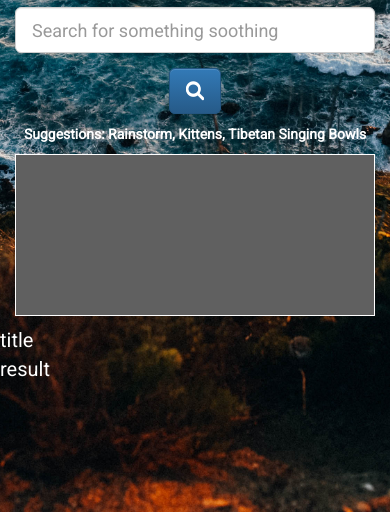
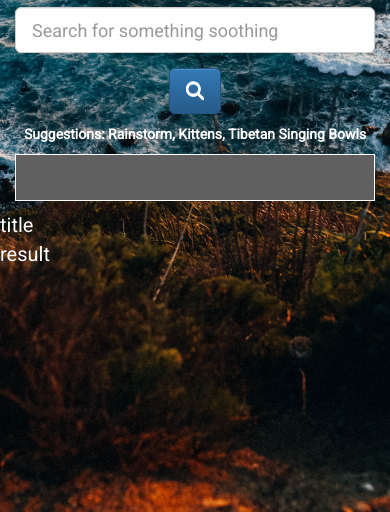
Before and after one commit to allisonPlusPlus/SootheTube, a PHP site: page / in a window 390 px wide. Shown: the part 332-844 px from the top of the page. Run offline with PHP 8.4, Linux system fonts and the light colour scheme; some libraries are stand-ins or nearby versions.

Commit message:
Set images to responsive and remove padding

```diff
--- a/index.html
+++ b/index.html
@@ -47,14 +47,14 @@
          <div class="container">
            <div class="searchresult searchresult-template">
              <div class="row">
-  <div class="col-md-4" id = "output1" ><img src=""></div>
-  <div class="col-md-4" id = "output2"><img src=""></div>
-  <div class="col-md-4" id = "output3"><img src=""></div>
+  <div class="col-md-4" id = "output1" ><img src="" class=".img-responsive"></div>
+  <div class="col-md-4" id = "output2"><img src="" class="img-responsive"></div>
+  <div class="col-md-4" id = "output3"><img src="" class="img-responsive"></div>
 </div>
 <div class="row">
-<div class="col-md-4" id="output4"><img src=""></div>
-<div class="col-md-4" id="output5"><img src=""></div>
-<div class="col-md-4" id="output6"><img src=""></div>
+<div class="col-md-4" id="output4"><img src="" class="img-responsive"></div>
+<div class="col-md-4" id="output5"><img src="" class="img-responsive"></div>
+<div class="col-md-4" id="output6"><img src="" class="img-responsive"></div>
 </div>
 
 
--- a/main.css
+++ b/main.css
@@ -37,13 +37,16 @@ form {
 
 .searchresult {
   background-color: #606060;
-  padding: 10px;
   margin-top: 10px;
   margin-bottom: 10px;
   border: 1px solid white;
 }
 
 
+.thumbnails {
+  width: 100%;
+  height: 100%;
+}
 
 .output {
   color: white;
```
